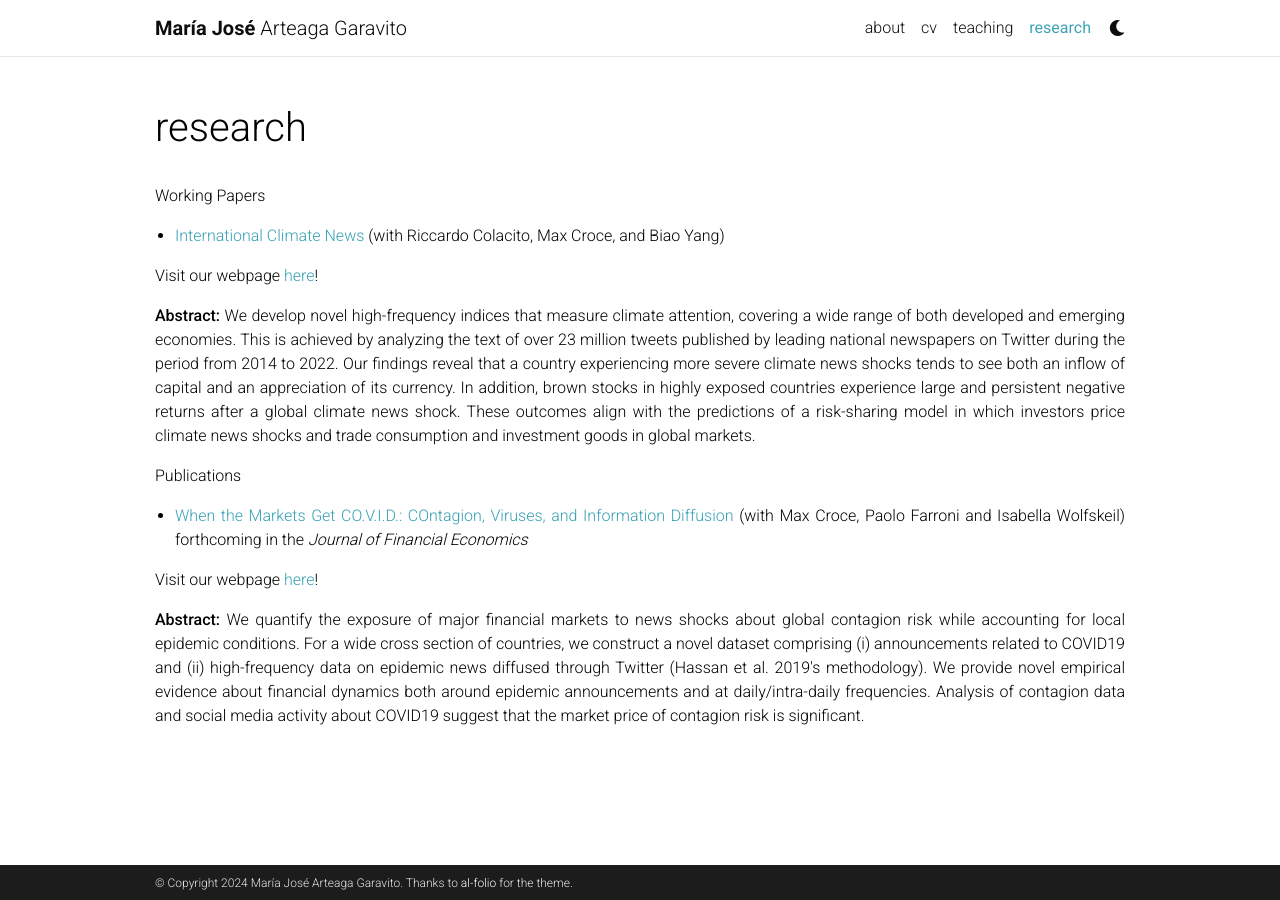
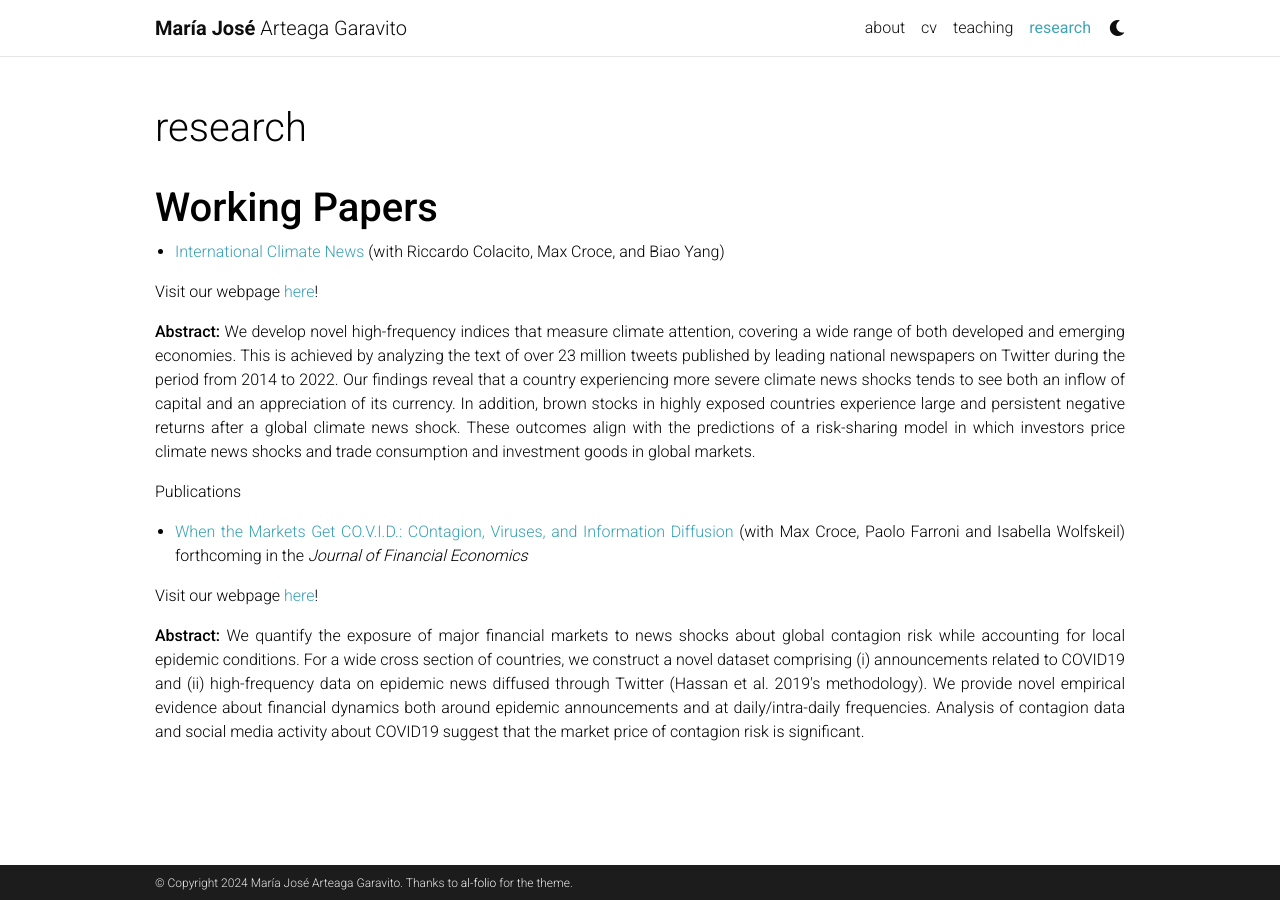
Before and after one commit to majoarteaga/majoarteaga.github.io, a Jekyll site: the page built from _pages/research.md, in a window 1280 px wide. Built offline with Jekyll 4.4.1, drawn with Linux system fonts in a browser that asks for light colours; comment, search, counter and statistics services are not loaded; a style sheet for code colours, icons or effects is not loaded.

```diff
--- a/_pages/research.md
+++ b/_pages/research.md
@@ -24,7 +24,7 @@ nav_order: 6
 }
 </style>
 
-Working Papers
+<h1><strong>Working Papers</strong></h1>
 
 <div class="text-column">
     <ul>
```
